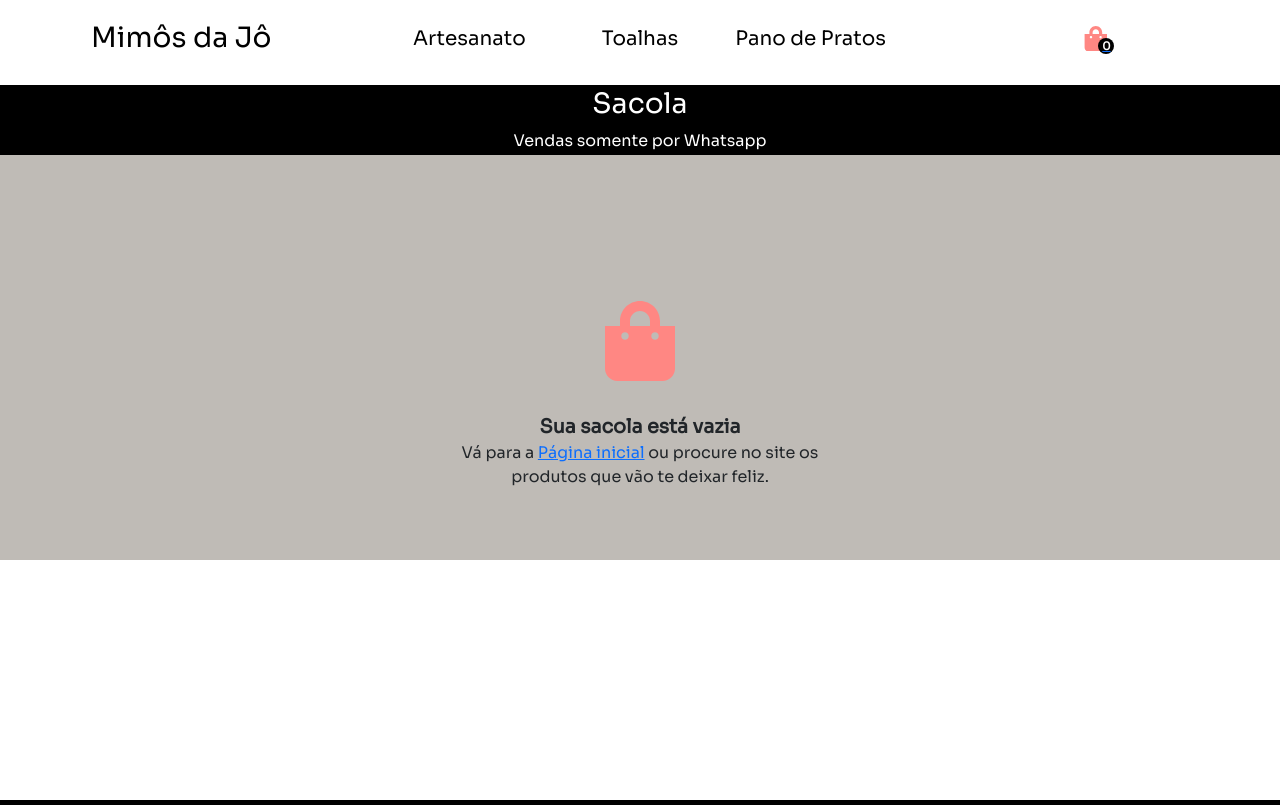
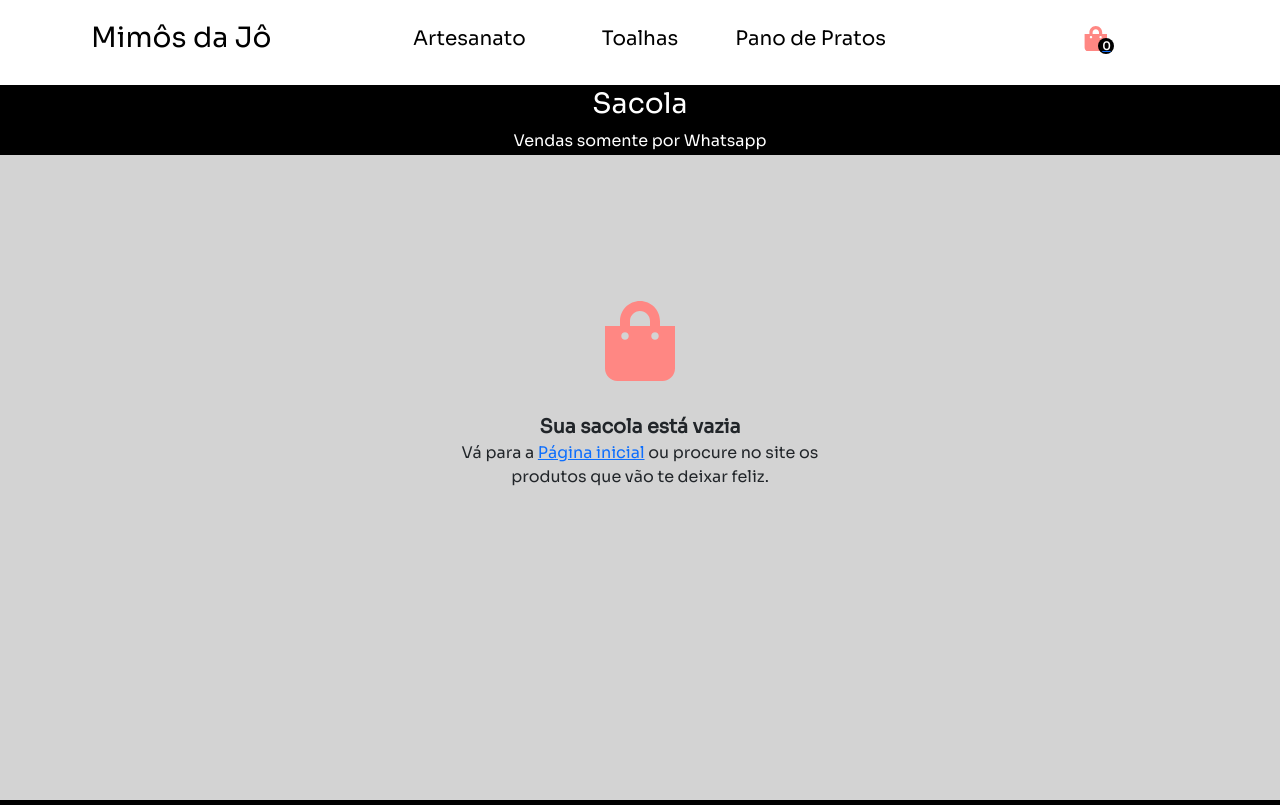
Before and after one commit to GustavoBarbos/MimosdaJo, a React (Create React App) app: page /bag in a window 1280 px wide. Built offline with nearby package versions, Linux system fonts and the light colour scheme.

Commit message:
Backgroundcolor novo

```diff
--- a/src/App.css
+++ b/src/App.css
@@ -8,6 +8,6 @@
 
 }
 .App{
-  height: 70vh;
-  background-color: rgb(191, 187, 182);
+
+  background-color: rgb(211, 211, 211);
 }
--- a/src/componets/Navbar.jsx
+++ b/src/componets/Navbar.jsx
@@ -161,9 +161,9 @@ function Navbar({itens}) {
     {boolean ?
       <ResponsiveNavbar>
 
-        <Link style={{ color: 'black', textDecoration: "none" }} to='/artesanato'><li>Artesanato</li></Link>
-        <Link style={{ color: 'black', textDecoration: "none" }} to='/toalhas'><li>Toalhas</li></Link>
-        <Link style={{ color: 'black', textDecoration: "none" }} to='/panoDePratos'><li>Pano de Pratos</li></Link>
+        <Link style={{ color: 'black', textDecoration: "none",backgroundColor: "white" }} to='/artesanato'><li>Artesanato</li></Link>
+        <Link style={{ color: 'black', textDecoration: "none",backgroundColor: "white" }} to='/toalhas'><li>Toalhas</li></Link>
+        <Link style={{ color: 'black', textDecoration: "none",backgroundColor: "white" }} to='/panoDePratos'><li>Pano de Pratos</li></Link>
 
       </ResponsiveNavbar>
       :
```
